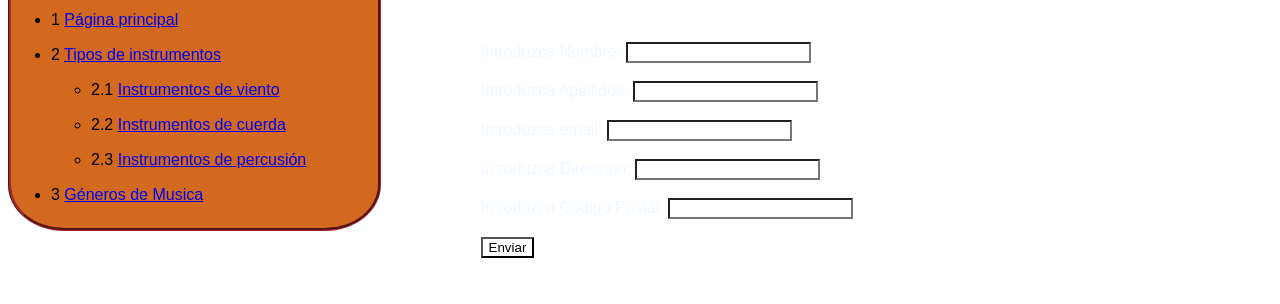
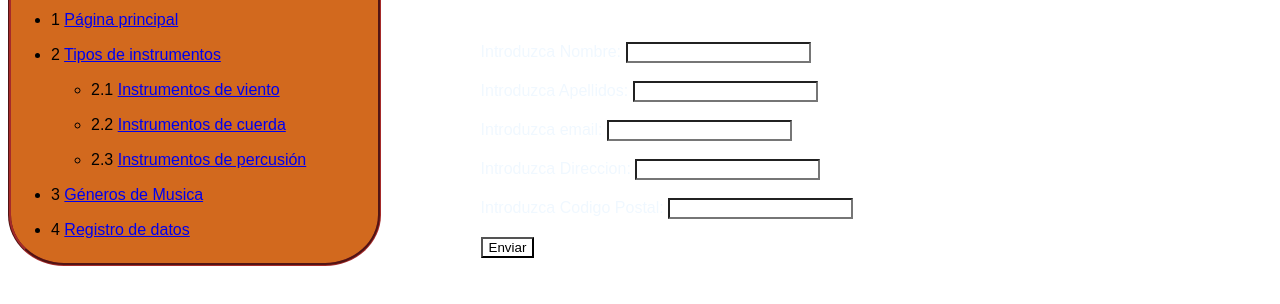
Before and after one commit to LuisRenePanjon/Practica02-Mi_Sitio_Web_CSS, a plain HTML site: page public_html/datos.html in a window 1280 px wide. Shown: the part 170-474 px from the top of the page. Drawn offline with Linux system fonts and the light colour scheme.

Commit message:
pagina finalizada

```diff
--- a/public_html/datos.html
+++ b/public_html/datos.html
@@ -31,6 +31,7 @@
                         <li>2.3 <a href="instrumentos_percusion.html">Instrumentos de percusión</a></li>
                     </ul>
                 <li>3 <a href="generos_musicales.html">Géneros de Musica</a></li>
+                <li>4 <a href="datos.html"> Registro de datos</a>
             </ul>
         </nav>
 
```
